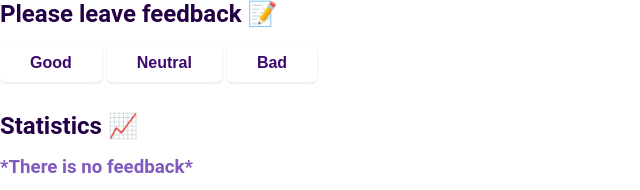
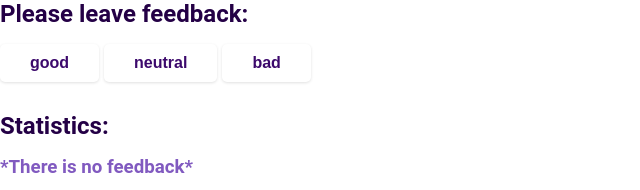
Before and after one commit to DmitriyMiroshnychenko/goit-react-hw-02-feedback, a React (Create React App) app: page / in a window 1280 px wide. Shown: the top 190 px of the page, without its empty margins (0-640 px from the left). Built offline with nearby package versions, Linux system fonts and the light colour scheme.

Commit message:
fixed code

```diff
--- a/src/components/App.jsx
+++ b/src/components/App.jsx
@@ -10,42 +10,36 @@ export class App extends Component {
     neutral: 0,
     bad: 0,
   };
-
   leaveFeedback = type => {
     this.setState(prevState => ({
       [type]: prevState[type] + 1,
     }));
   };
-
   countTotalFeedback = () => {
-        const { good, neutral, bad } = this.state;
-        return good + neutral + bad;
-       //return (Object.values(this.state).reduce((total, value) => total + value, 0))
+    return Object.values(this.state).reduce(
+      (accumulator, value) => accumulator + value,
+      0
+    );
   };
-
   countPositiveFeedbackPercentage = () => {
-        if (this.countTotalFeedback()) {
-          const { good, neutral, bad } = this.state;
-          const totalFeedback = good + neutral + bad;
-          const goodFeedbackPercantage = Math.round((100 * good) / totalFeedback);
-          return goodFeedbackPercantage;
-        }
-
-        return 0;
+    return `${Math.round(
+      (this.state.good * 100) / this.countTotalFeedback()
+    )}%`;
   };
-
   render() {
+    const options = Object.keys(this.state);
     const { good, neutral, bad } = this.state;
     const totalFeedback = this.countTotalFeedback();
     const positiveFeedbackPercentage = this.countPositiveFeedbackPercentage();
-
     return (
       <div>
-            <Section title={'Please leave feedback 📝'}>
-              <FeedbackOptions onLeaveFeedback={this.leaveFeedback} />
+        <Section title={'Please leave feedback:'}>
+          <FeedbackOptions
+            onLeaveFeedback={this.leaveFeedback}
+            options={options}
+          />
         </Section>
-
-            <Section title={'Statistics 📈'}>
+        <Section title={'Statistics:'}>
           {totalFeedback > 0 ? (
             <Statistics
               good={good}
--- a/src/components/FeedbackOptions/FeedbackOptions.jsx
+++ b/src/components/FeedbackOptions/FeedbackOptions.jsx
@@ -1,34 +1,49 @@
 import PropTypes from 'prop-types';
 import styles from './FeedbackOptions.module.css';
 
-export function FeedbackOptions({ onLeaveFeedback }) {
+export function FeedbackOptions({ options, onLeaveFeedback }) {
   return (
     <div>
-      <button
-        type="button"
-        className={styles.feedbackBtn}
-        onClick={() => onLeaveFeedback('good')}
-      >
-        Good
-      </button>
-      <button
-        type="button"
-        className={styles.feedbackBtn}
-        onClick={() => onLeaveFeedback('neutral')}
-      >
-        Neutral
-      </button>
-      <button
-        type="button"
-        className={styles.feedbackBtn}
-        onClick={() => onLeaveFeedback('bad')}
-      >
-        Bad
-      </button>
+      {options.map(option => (
+        <button
+          key={option}
+          type="button"
+          className={styles.feedbackBtn}
+          onClick={() => onLeaveFeedback(option)}
+        >
+          {option}
+        </button>
+      ))}
     </div>
+    // <div>
+    //   <button
+    //     type="button"
+    //     className={styles.feedbackBtn}
+    //     onClick={() => onLeaveFeedback('good')}
+    //   >
+    //     Good
+    //   </button>
+    //   <button
+    //     type="button"
+    //     className={styles.feedbackBtn}
+    //     onClick={() => onLeaveFeedback('neutral')}
+    //   >
+    //     Neutral
+    //   </button>
+    //   <button
+    //     type="button"
+    //     className={styles.feedbackBtn}
+    //     onClick={() => onLeaveFeedback('bad')}
+    //   >
+    //     Bad
+    //   </button>
+    // </div>
   );
 }
 
+// FeedbackOptions.propTypes = {
+//   onLeaveFeedback: PropTypes.func.isRequired,
 FeedbackOptions.propTypes = {
+  options: PropTypes.arrayOf(PropTypes.string).isRequired,
   onLeaveFeedback: PropTypes.func.isRequired,
 };
--- a/src/components/Statistics/Statistics.jsx
+++ b/src/components/Statistics/Statistics.jsx
@@ -1,6 +1,5 @@
 import PropTypes from 'prop-types';
 import styles from './Statistics.module.css';
-
 export function Statistics({ good, neutral, bad, total, positivePercentage }) {
   return (
     <div>
@@ -9,16 +8,15 @@ export function Statistics({ good, neutral, bad, total, positivePercentage }) {
       <p className={styles.statisticsItem}>Bad: {bad}</p>
       <p className={styles.statisticsItem}>Total: {total}</p>
       <p className={styles.statisticsItem}>
-        Positive feedback: {positivePercentage}%
+        Positive feedback: {positivePercentage}
       </p>
     </div>
   );
 }
-
 Statistics.propTypes = {
   good: PropTypes.number.isRequired,
   neutral: PropTypes.number.isRequired,
   bad: PropTypes.number.isRequired,
   total: PropTypes.number.isRequired,
-  positivePercentage: PropTypes.number.isRequired,
+  positivePercentage: PropTypes.string.isRequired,
 };
```
Lines whose indentation alone changed are shown as unchanged.
